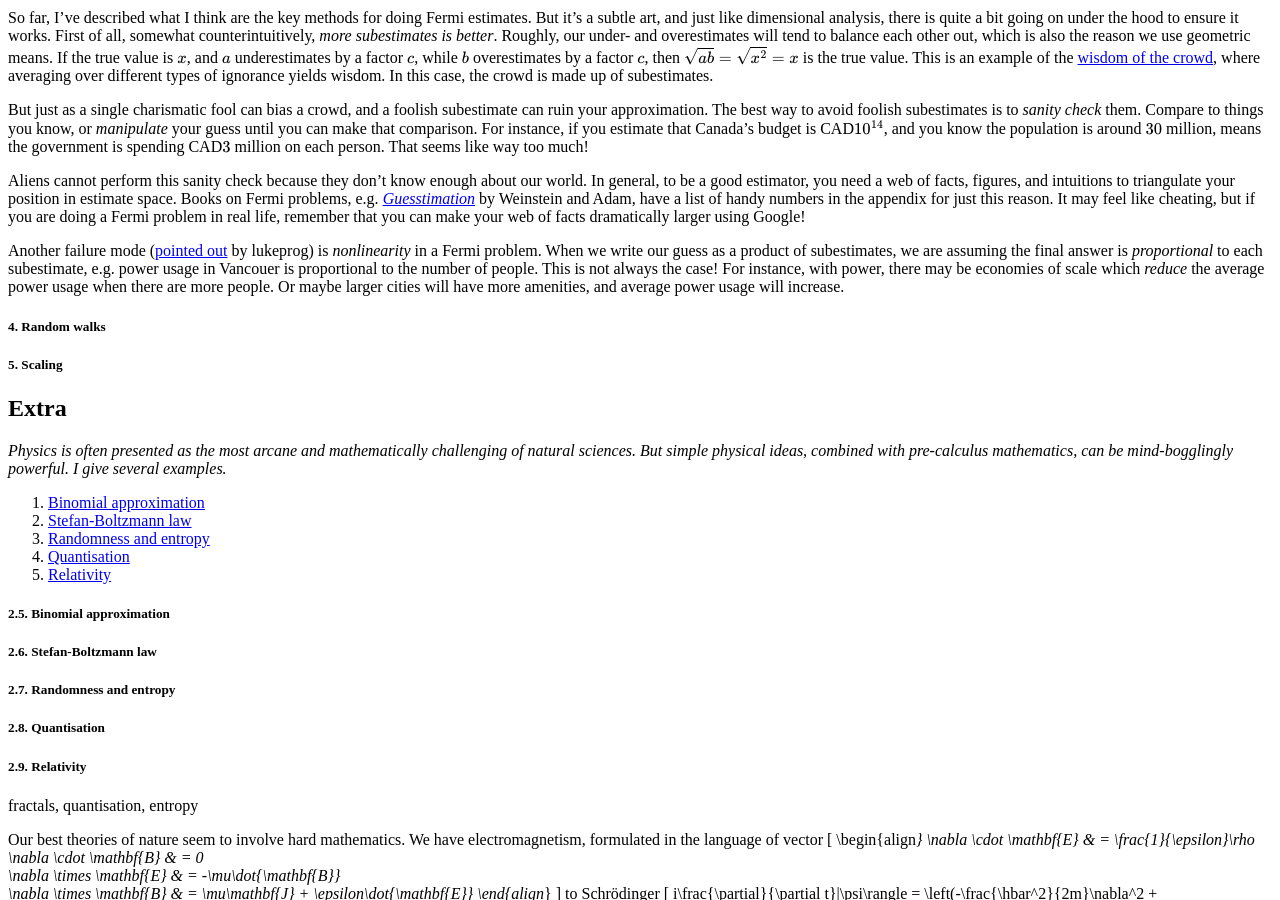
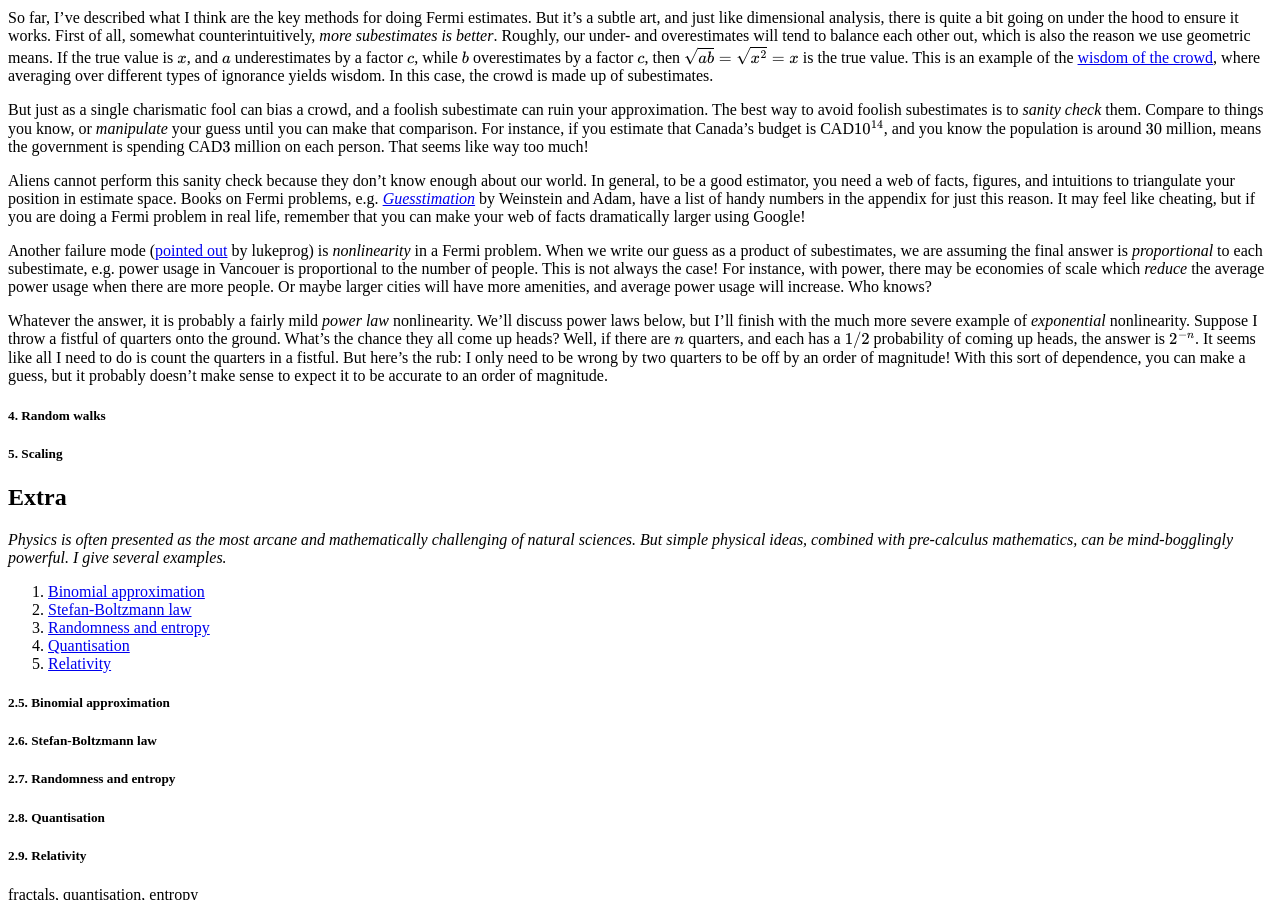
Before and after one commit to hapax/hapax.github.io, a Jekyll site: the page built from assets/simple-physics.md, in a window 1280 px wide and 900 px high, scrolled down 6764 px. Built offline with Jekyll 4.4.1, drawn with Linux system fonts in a browser that asks for light colours; our own code applies the rules of GitHub Pages for plain Markdown files; formulas are drawn with MathJax 3; a script that is not in the unit is left out; some of the changed text lies outside the part shown.

Commit message:
Update simple-physics.md

```diff
--- a/assets/simple-physics.md
+++ b/assets/simple-physics.md
@@ -724,6 +724,22 @@ For instance, with power, there may be economies of scale which
 *reduce* the average power usage when there are more people.
 Or maybe larger cities will have more amenities, and average power
 usage will increase.
+Who knows?
+
+Whatever the answer, it is probably a fairly mild *power law*
+nonlinearity.
+We'll discuss power laws below, but I'll finish with the much more
+severe example of *exponential* nonlinearity.
+Suppose I throw a fistful of quarters onto the ground.
+What's the chance they all come up heads?
+Well, if there are $n$ quarters, and each has a $1/2$ probability of
+coming up heads, the answer is $2^{-n}$.
+It seems like all I need to do is count the quarters in a fistful.
+But here's the rub: I only need to be wrong by two quarters to be off
+by an order of magnitude!
+With this sort of dependence, you can make a guess, but it probably
+doesn't make sense to expect it to be accurate to an order of
+magnitude.
 
 ##### 4. Random walks <a id="sec-4" name="sec-4"></a>
 
```
Also changed, not shown: other parts of assets/simple-physics.md (+0 -7 lines).
